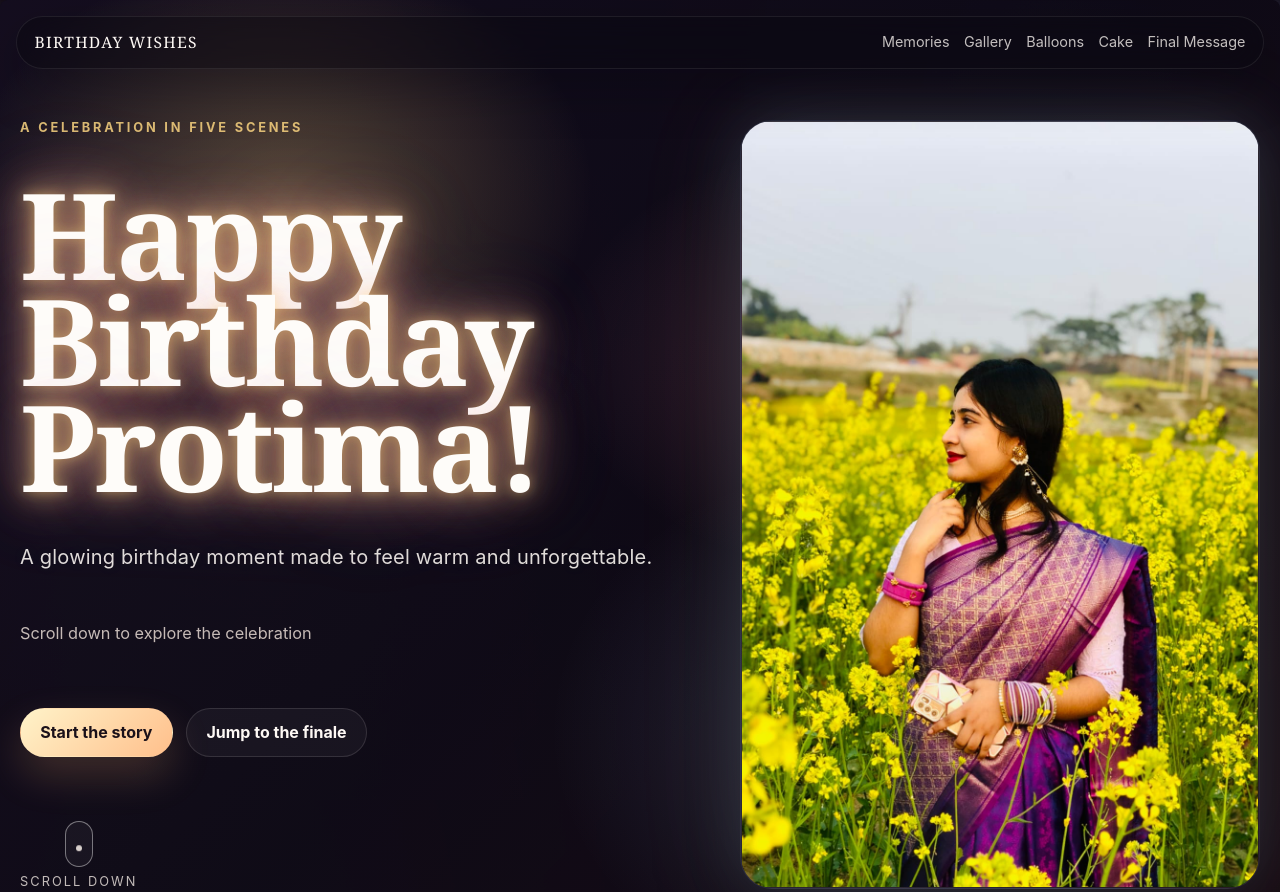
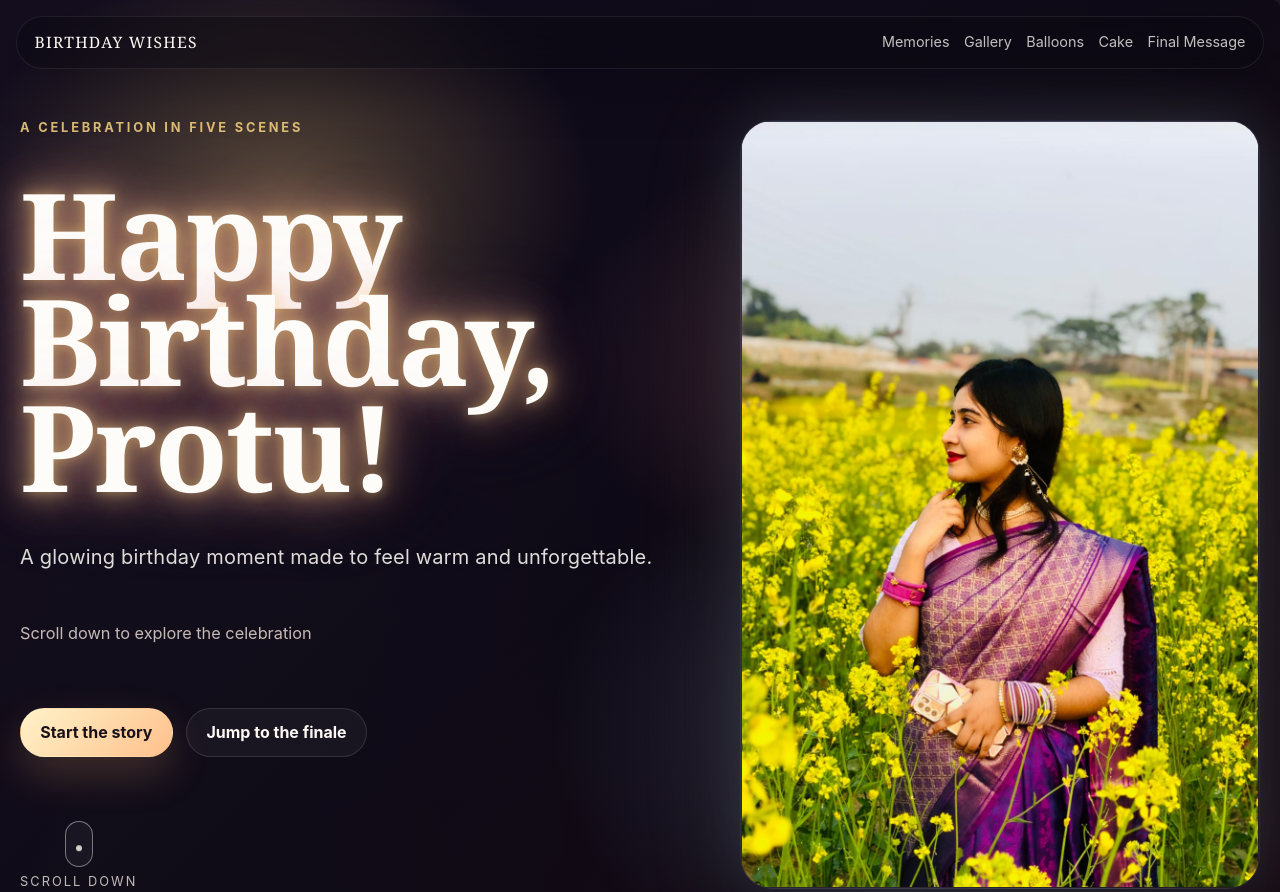
Before and after one commit to oceanmallik/birthday, a plain HTML site: page index.html in a window 1280 px wide. Shown: the top 892 px of the page. Drawn offline with Linux system fonts and the light colour scheme.

Commit message:
Update hero section link and title, adjust hero title max-width for better layout

```diff
--- a/index.html
+++ b/index.html
@@ -9,7 +9,7 @@
 <body>
   <!-- NAVIGATION BAR: Fixed header with logo and section links -->
   <header class="topbar">
-    <a href="#hero">Birthday Wishes</a>
+    <a href="/">Birthday Wishes</a>
     <nav aria-label="Section navigation">
       <a href="#memories">Memories</a>
       <a href="#gallery">Gallery</a>
@@ -24,7 +24,7 @@
     <section id="hero" class="panel hero">
       <div class="scene">
         <p class="eyebrow">A celebration in five scenes</p>
-        <h1 class="hero-title">Happy Birthday Protima!</h1>
+        <h1 class="hero-title">Happy Birthday, Protu!</h1>
         <p class="hero-subtitle">A glowing birthday moment made to feel warm and unforgettable.</p>
         <p class="lead">Scroll down to explore the celebration</p>
         <div class="cta-row">
--- a/style.css
+++ b/style.css
@@ -158,7 +158,7 @@ h3 {
 
 /* Hero title: Large opening heading with multi-layer glow effect */
 .hero-title {
-  max-width: 18ch;
+  max-width: 26ch;
   margin-top: 0.15rem;
   color: #fefcf9;
   /* Multi-layer text-shadow creates warm-to-cool glow (gold → rose → sky blue) */
```
